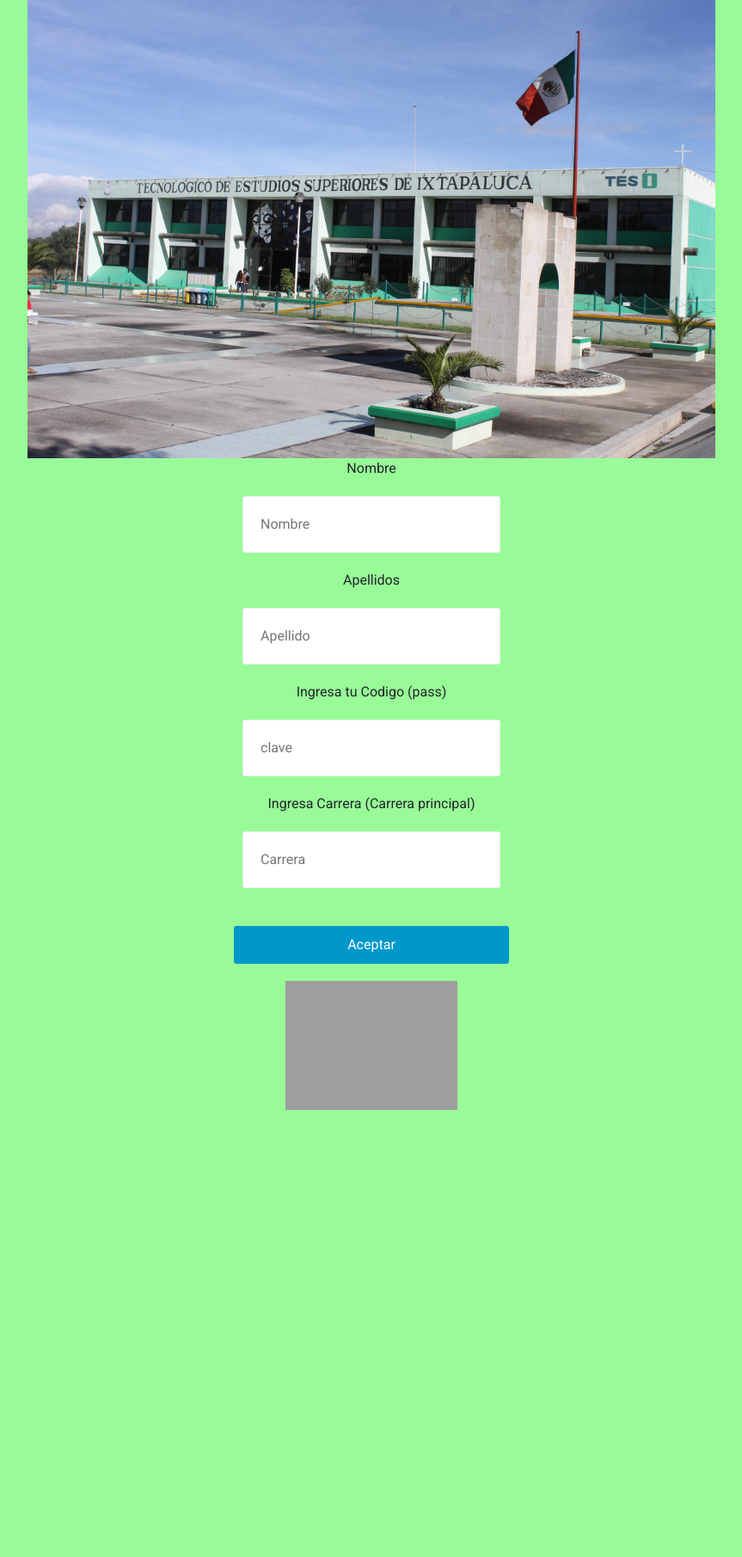
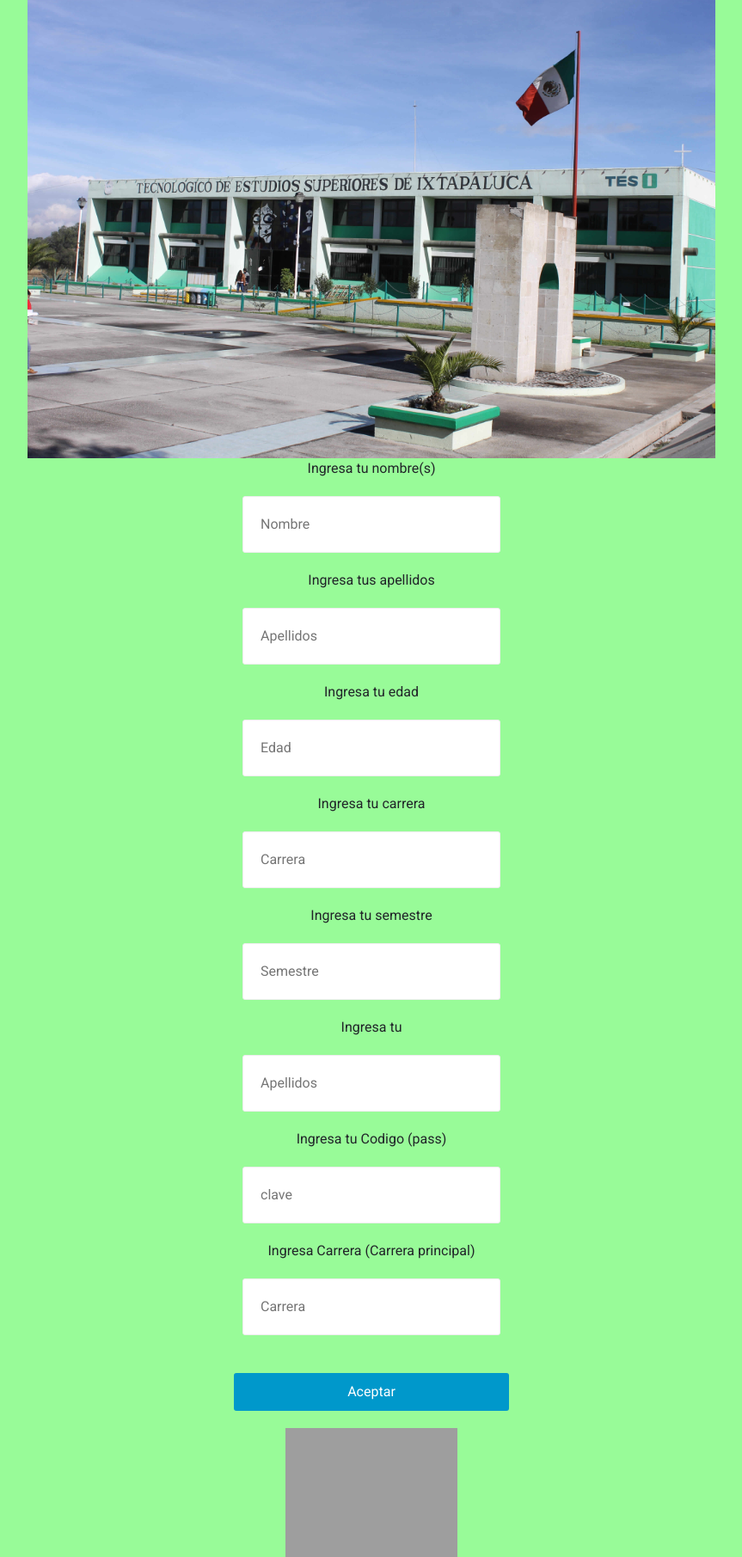
Before and after one commit to JuanIllescas/proyectutorias, a PHP site: page /Tesi/signup.php in a window 1280 px wide. Shown: the part 203-2014 px from the top of the page at 86% size, without its empty margins (208-1071 px from the left). Before the commit the page ends 1494 px from the top, so only its background shows below. Run offline with PHP 8.4, Linux system fonts and the light colour scheme; grey boxes are pictures that could not be loaded.

Commit message:
Add files via upload

```diff
--- a/Tesi/signup.php
+++ b/Tesi/signup.php
@@ -45,10 +45,18 @@
 
     <form action="signup.php" method="post">
 
-        <p>Nombre</p>
+        <p>Ingresa tu nombre(s)</p>
         <input type="text" name="nombre" placeholder="Nombre">
-        <p>Apellidos</p>
-        <input type="text" name="apellido" placeholder="Apellido">
+        <p>Ingresa tus apellidos</p>
+        <input type="text" name="apellido" placeholder="Apellidos">
+        <p>Ingresa tu edad</p>
+        <input type="text" name="edad" placeholder="Edad">
+        <p>Ingresa tu carrera</p>
+        <input type="text" name="carrera" placeholder="Carrera">
+        <p>Ingresa tu semestre</p>
+        <input type="text" name="semestre" placeholder="Semestre">
+        <p>Ingresa tu <E-mail></E-mail></p>
+        <input type="text" name="apellido" placeholder="Apellidos">
         <p>Ingresa tu Codigo (pass)</p>
         <input type="text" name="pass" placeholder="clave">
         <p>Ingresa Carrera (Carrera principal)</p>
```
